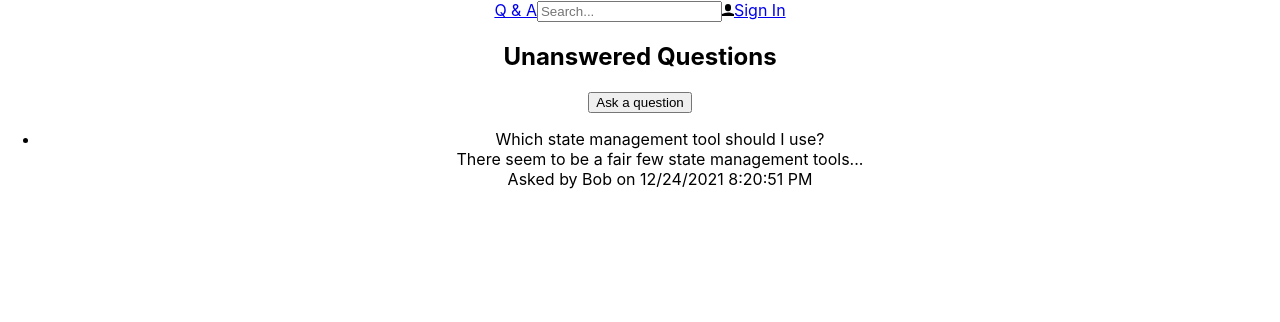
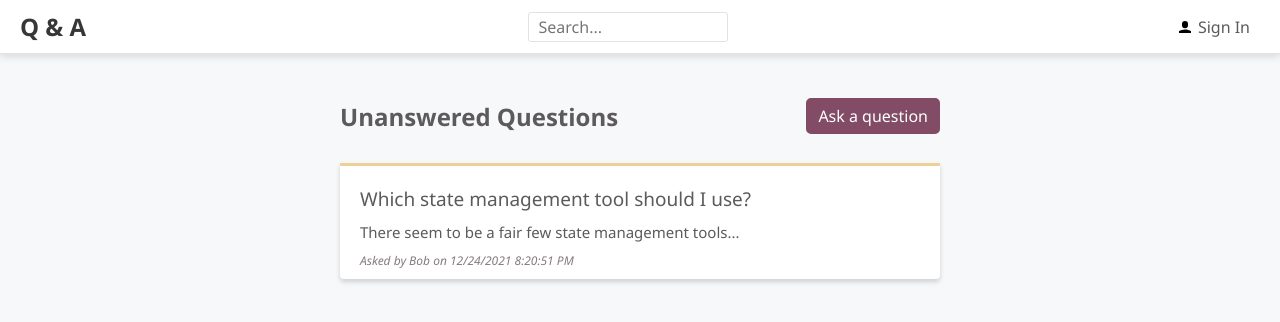
Before and after one commit to eigenman38/ReacctFE, a React (Create React App) app: page / in a window 1280 px wide. Shown: the top 322 px of the page. Built offline with nearby package versions, Linux system fonts and the light colour scheme.

Commit message:
added styling

```diff
--- a/package.json
+++ b/package.json
@@ -3,6 +3,8 @@
   "version": "0.1.0",
   "private": true,
   "dependencies": {
+    "@emotion/react": "^11.7.1",
+    "@emotion/styled": "^11.6.0",
     "@testing-library/jest-dom": "^5.16.1",
     "@testing-library/react": "^12.1.2",
     "@testing-library/user-event": "^13.5.0",
--- a/src/App.css
+++ /dev/null
@@ -1,38 +0,0 @@
-.App {
-  text-align: center;
-}
-
-.App-logo {
-  height: 40vmin;
-  pointer-events: none;
-}
-
-@media (prefers-reduced-motion: no-preference) {
-  .App-logo {
-    animation: App-logo-spin infinite 20s linear;
-  }
-}
-
-.App-header {
-  background-color: #282c34;
-  min-height: 100vh;
-  display: flex;
-  flex-direction: column;
-  align-items: center;
-  justify-content: center;
-  font-size: calc(10px + 2vmin);
-  color: white;
-}
-
-.App-link {
-  color: #61dafb;
-}
-
-@keyframes App-logo-spin {
-  from {
-    transform: rotate(0deg);
-  }
-  to {
-    transform: rotate(360deg);
-  }
-}
--- a/src/App.tsx
+++ b/src/App.tsx
@@ -1,11 +1,20 @@
-import React from "react";
-import "./App.css";
+/** @jsxImportSource @emotion/react */
+import { css } from "@emotion/react";
+
 import { Header } from "./Header";
 import { HomePage } from "./HomePage";
 
+import { fontFamily, fontSize, gray2 } from "./Styles";
+
 function App() {
   return (
-    <div className="App">
+    <div
+      css={css`
+        font-family: ${fontFamily};
+        font-size: ${fontSize};
+        color: ${gray2};
+      `}
+    >
       <Header />
       <HomePage />
     </div>
--- a/src/Header.tsx
+++ b/src/Header.tsx
@@ -1,13 +1,81 @@
+/** @jsxImportSource @emotion/react */
+import { css } from "@emotion/react";
+import { fontFamily, fontSize, gray1, gray2, gray5 } from "./Styles";
 import React from "react";
 import { UserIcon } from "./Icons";
 
-export const Header = () => (
-  <div>
-    <a href="./">Q & A</a>
-    <input type="text" placeholder="Search..." />
-    <a href="./signin">
-      <UserIcon />
-      <span>Sign In</span>
-    </a>
-  </div>
-);
+export const Header = () => {
+  const handleSearchInputChange = (e: React.ChangeEvent<HTMLInputElement>) => {
+    console.log(e.currentTarget.value);
+  };
+  return (
+    <div
+      css={css`
+        position: fixed;
+        box-sizing: border-box;
+        top: 0;
+        width: 100%;
+        display: flex;
+        align-items: center;
+        justify-content: space-between;
+        padding: 10px 20px;
+        background-color: #fff;
+        border-bottom: 1px solid ${gray5};
+        box-shadow: 0 3px 7px 0 rgba(110, 112, 114, 0.21);
+      `}
+    >
+      <a
+        href="./"
+        css={css`
+          font-size: 24px;
+          font-weight: bold;
+          color: ${gray1};
+          text-decoration: none;
+        `}
+      >
+        Q & A
+      </a>
+      <input
+        type="text"
+        placeholder="Search..."
+        onChange={handleSearchInputChange}
+        css={css`
+          box-sizing: border-box;
+          font-family: ${fontFamily};
+          font-size: ${fontSize};
+          padding: 8px 10px;
+          border: 1px solid ${gray5};
+          border-radius: 3px;
+          color: ${gray2};
+          background-color: white;
+          width: 200px;
+          height: 30px;
+          :focus {
+            outline-color: ${gray5};
+          }
+        `}
+      />
+      <a
+        href="./signin"
+        css={css`
+          font-family: ${fontFamily};
+          font-size: ${fontSize};
+          padding: 5px 10px;
+          background-color: transparent;
+          color: ${gray2};
+          text-decoration: none;
+          cursor: pointer;
+          :focus {
+            outline-color: ${gray5};
+          }
+          span {
+            margin-left: 7px;
+          }
+        `}
+      >
+        <UserIcon />
+        <span>Sign In</span>
+      </a>
+    </div>
+  );
+};
--- a/src/HomePage.tsx
+++ b/src/HomePage.tsx
@@ -1,8 +1,11 @@
+/** @jsxImportSource @emotion/react */
+import { css } from "@emotion/react";
 import React from "react";
 import { QuestionList } from "./QuestionList";
 import { getUnansweredQuestions, QuestionData } from "./QuestionsData";
 import { Page } from "./Page";
 import { PageTitle } from "./PageTitle";
+import { PrimaryButton } from "./Styles";
 
 export const HomePage = () => {
   const [questions, setQuestions] = React.useState<QuestionData[]>([]);
@@ -22,9 +25,17 @@
 
   return (
     <Page>
-      <div>
+      <div
+        css={css`
+          display: flex;
+          align-items: center;
+          justify-content: space-between;
+        `}
+      >
         <PageTitle>Unanswered Questions</PageTitle>
-        <button onClick={handleAskQuestionClick}>Ask a question</button>
+        <PrimaryButton onClick={handleAskQuestionClick}>
+          Ask a question
+        </PrimaryButton>
       </div>
       {questionsLoading ? (
         <div>Loading...</div>
--- a/src/Page.tsx
+++ b/src/Page.tsx
@@ -1,3 +1,5 @@
+/** @jsxImportSource @emotion/react */
+import { css } from "@emotion/react";
 import React from "react";
 import { PageTitle } from "./PageTitle";
 
@@ -6,7 +8,13 @@
   children: React.ReactNode;
 }
 export const Page = ({ title, children }: Props) => (
-  <div>
+  <div
+    css={css`
+      margin: 50px auto 20px auto;
+      padding: 30px 20px;
+      max-width: 600px;
+    `}
+  >
     {title && <PageTitle>{title}</PageTitle>}
     {children}
   </div>
--- a/src/Question.tsx
+++ b/src/Question.tsx
@@ -1,3 +1,7 @@
+/** @jsxImportSource @emotion/react */
+import { css } from "@emotion/react";
+import { gray2, gray3 } from "./Styles";
+
 import React from "react";
 import { QuestionData } from "./QuestionsData";
 
@@ -7,16 +11,39 @@
 }
 
 export const Question = ({ data, showContent = true }: Props) => (
-  <div>
-    <div>{data.title}</div>
+  <div
+    css={css`
+      padding: 10px 0px;
+    `}
+  >
+    <div
+      css={css`
+        padding: 10px 0px;
+        font-size: 19px;
+      `}
+    >
+      {data.title}
+    </div>
     {showContent && (
-      <div>
+      <div
+        css={css`
+          padding-bottom: 10px;
+          font-size: 15px;
+          color: ${gray2};
+        `}
+      >
         {data.content.length > 50
           ? `${data.content.substring(0, 50)}...`
           : data.content}
       </div>
     )}
-    <div>
+    <div
+      css={css`
+        font-size: 12px;
+        font-style: italic;
+        color: ${gray3};
+      `}
+    >
       {`Asked by ${data.userName} on
         ${data.created.toLocaleDateString()} ${data.created.toLocaleTimeString()}`}
     </div>
--- a/src/QuestionList.tsx
+++ b/src/QuestionList.tsx
@@ -1,6 +1,11 @@
+/** @jsxImportSource @emotion/react */
+import { css } from "@emotion/react";
+
 import React from "react";
 import { QuestionData } from "./QuestionsData";
 import { Question } from "./Question";
+
+import { accent2, gray5 } from "./Styles";
 
 interface Props {
   data: QuestionData[];
@@ -8,9 +13,28 @@
 }
 
 export const QuestionList = ({ data, renderItem }: Props) => (
-  <ul>
+  <ul
+    css={css`
+      list-style: none;
+      margin: 10px 0 0 0;
+      padding: 0px 20px;
+      background-color: #fff;
+      border-bottom-left-radius: 4px;
+      border-bottom-right-radius: 4px;
+      border-top: 3px solid ${accent2};
+      box-shadow: 0 3px 5px 0 rgba(0, 0, 0, 0.16);
+    `}
+  >
     {data.map((question) => (
-      <li key={question.questionId}>
+      <li
+        key={question.questionId}
+        css={css`
+          border-top: 1px solid ${gray5};
+          :first-of-type {
+            border-top: none;
+          }
+        `}
+      >
         {renderItem ? renderItem(question) : <Question data={question} />}
       </li>
     ))}
--- /dev/null
+++ b/src/Styles.ts
@@ -0,0 +1,39 @@
+import styled from "@emotion/styled";
+
+export const gray1 = "#383737";
+export const gray2 = "#5c5a5a";
+export const gray3 = "#857c81";
+export const gray4 = "#b9b9b9";
+export const gray5 = "#e3e2e2";
+export const gray6 = "#f7f8fa";
+
+export const primary1 = "#681c41";
+export const primary2 = "#824c67";
+
+export const accent1 = "#dbb365";
+export const accent2 = "#efd197";
+
+export const fontFamily = "'Segoe UI', 'Helvetica Neue',sans-serif";
+export const fontSize = "16px";
+
+export const PrimaryButton = styled.button`
+  background-color: ${primary2};
+  border-color: ${primary2};
+  border-style: solid;
+  border-radius: 5px;
+  font-family: ${fontFamily};
+  font-size: ${fontSize};
+  padding: 5px 10px;
+  color: white;
+  cursor: pointer;
+  :hover {
+    background-color: ${primary1};
+  }
+  :focus {
+    outline-color: ${primary2};
+  }
+  :disabled {
+    opacity: 0.5;
+    cursor: not-allowed;
+  }
+`;
--- a/src/index.css
+++ b/src/index.css
@@ -1,13 +1,4 @@
 body {
   margin: 0;
-  font-family: -apple-system, BlinkMacSystemFont, 'Segoe UI', 'Roboto', 'Oxygen',
-    'Ubuntu', 'Cantarell', 'Fira Sans', 'Droid Sans', 'Helvetica Neue',
-    sans-serif;
-  -webkit-font-smoothing: antialiased;
-  -moz-osx-font-smoothing: grayscale;
+  background-color: #f7f8fa;
 }
-
-code {
-  font-family: source-code-pro, Menlo, Monaco, Consolas, 'Courier New',
-    monospace;
-}
```
Also changed, not shown: 1 other file (tests, documents, lock files or other folders).
